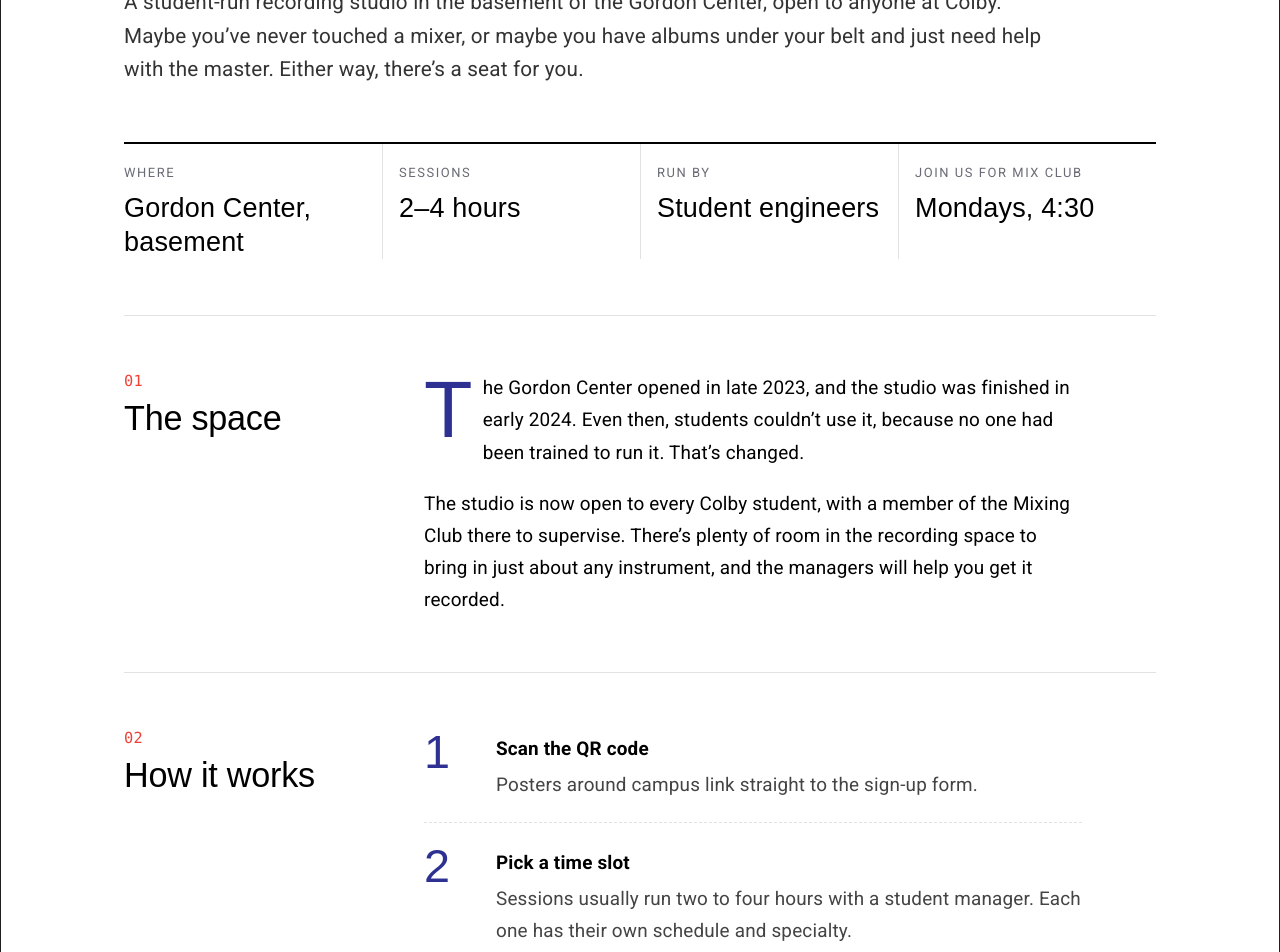
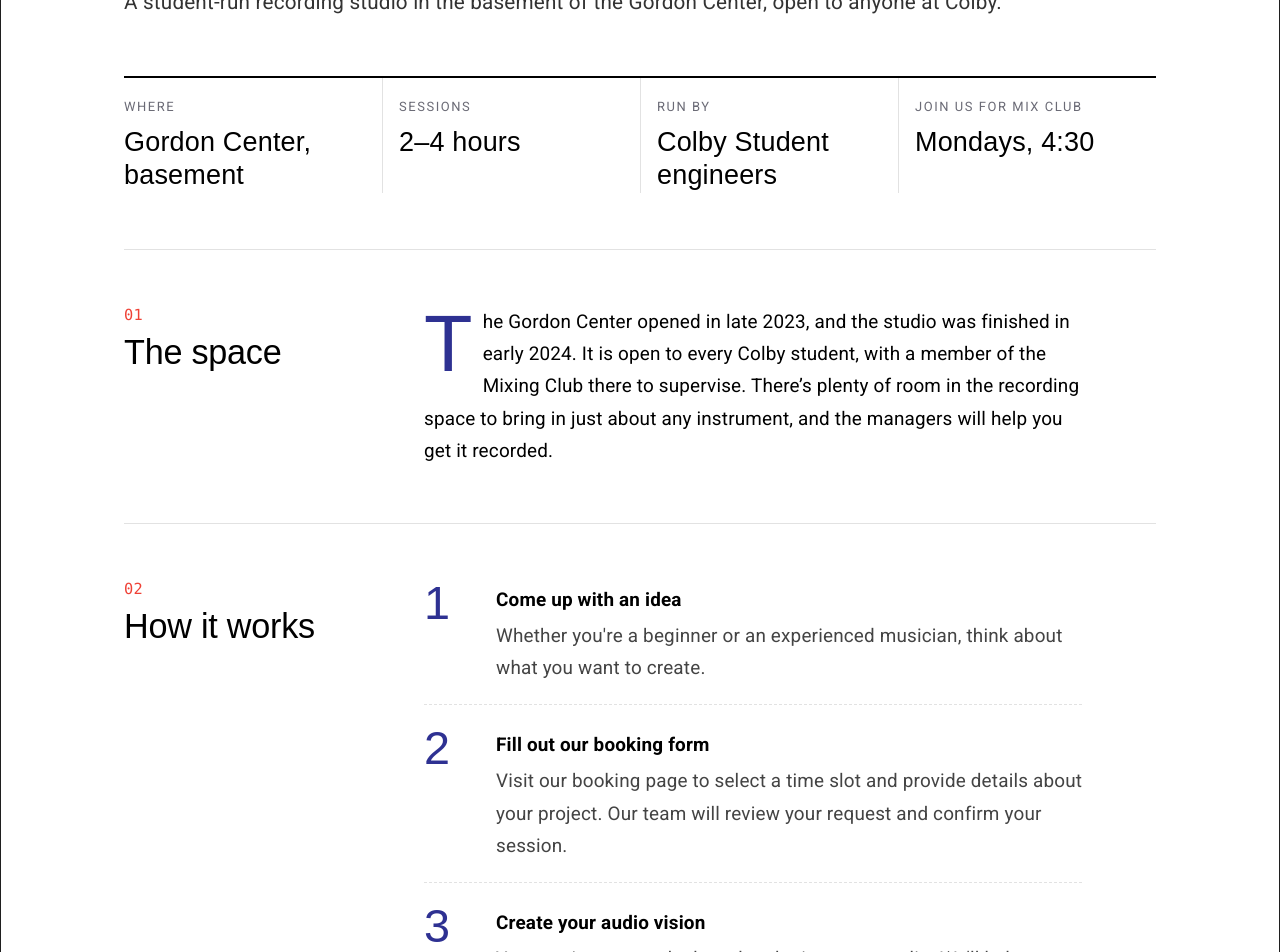
Before and after one commit to aduan48/Colby-Studio, a React (Vite) app in the folder colby-studio-web/: page /about in a window 1280 px wide. Shown: the part 420-1372 px from the top of the page. Built offline with nearby package versions, Linux system fonts and the light colour scheme; a web font is replaced by a local one.

Commit message:
fixed some wording

```diff
--- a/colby-studio-web/src/pages/About.jsx
+++ b/colby-studio-web/src/pages/About.jsx
@@ -7,22 +7,22 @@ import '../styles/About.css'
 const FACTS = [
   { label: 'Where', value: 'Gordon Center, basement' },
   { label: 'Sessions', value: '2–4 hours' },
-  { label: 'Run by', value: 'Student engineers' },
+  { label: 'Run by', value: 'Colby Student engineers' },
   { label: 'Join Us for Mix Club', value: 'Mondays, 4:30' },
 ]
 
 const STEPS = [
   {
-    title: 'Scan the QR code',
-    body: 'Posters around campus link straight to the sign-up form.',
+    title: 'Come up with an idea',
+    body: 'Whether you\'re a beginner or an experienced musician, think about what you want to create.',
   },
   {
-    title: 'Pick a time slot',
-    body: 'Sessions usually run two to four hours with a student manager. Each one has their own schedule and specialty.',
+    title: 'Fill out our booking form',
+    body: 'Visit our booking page to select a time slot and provide details about your project. Our team will review your request and confirm your session.',
   },
   {
-    title: 'Make something',
-    body: 'Your engineer runs the board and teaches you as much as you want to learn, from the basics to mastering.',
+    title: 'Create your audio vision',
+    body: 'Your engineer runs the board and mixes your audio. We\'ll help you capture your ideas and make them sound their best.',
   },
 ]
 
@@ -108,9 +108,7 @@ function About() {
         </h1>
         <p className="ap-lede">
           A student-run recording studio in the basement of the Gordon Center,
-          open to anyone at Colby. Maybe you’ve never touched a mixer, or maybe
-          you have albums under your belt and just need help with the master.
-          Either way, there’s a seat for you.
+          open to anyone at Colby.
         </p>
 
         <dl className="ap-facts">
@@ -132,11 +130,7 @@ function About() {
         <div className="ap-body">
           <p className="ap-dropcap">
             The Gordon Center opened in late 2023, and the studio was finished
-            in early 2024. Even then, students couldn’t use it, because no one
-            had been trained to run it. That’s changed.
-          </p>
-          <p>
-            The studio is now open to every Colby student, with a member of the
+            in early 2024. It is open to every Colby student, with a member of the
             Mixing Club there to supervise. There’s plenty of room in the
             recording space to bring in just about any instrument, and the
             managers will help you get it recorded.
@@ -228,19 +222,14 @@ function About() {
           <p>
             Mix Club happens alongside studio time. Alex Fulton, an instructor
             of audio engineering and music production, picks a track the room
-            likes and the group takes it apart together. One week might be about
-            reverb, the next about chord changes.
-          </p>
-          <p className="ap-aside">
-            “What are the secrets here, and what can we learn from that in our
-            own mixes?”
+            likes and the group takes it apart together. Join us to learn more!
           </p>
         </div>
       </section>
 
       {/* ---------- CTA ---------- */}
       <section className="ap-cta">
-        <h2>No judgment. Just try&nbsp;it.</h2>
+        <h2>Book us today</h2>
         <p>
           The Studio is a place for growth and discovery. Book a session and see
           what you make.
--- a/colby-studio-web/src/styles/BookingsPage.css
+++ b/colby-studio-web/src/styles/BookingsPage.css
@@ -1,5 +1,5 @@
 .bookings-page{
-    padding: 0 15%;
+    padding: 0 10%;
     min-height: 100vh;
 }
 
```
